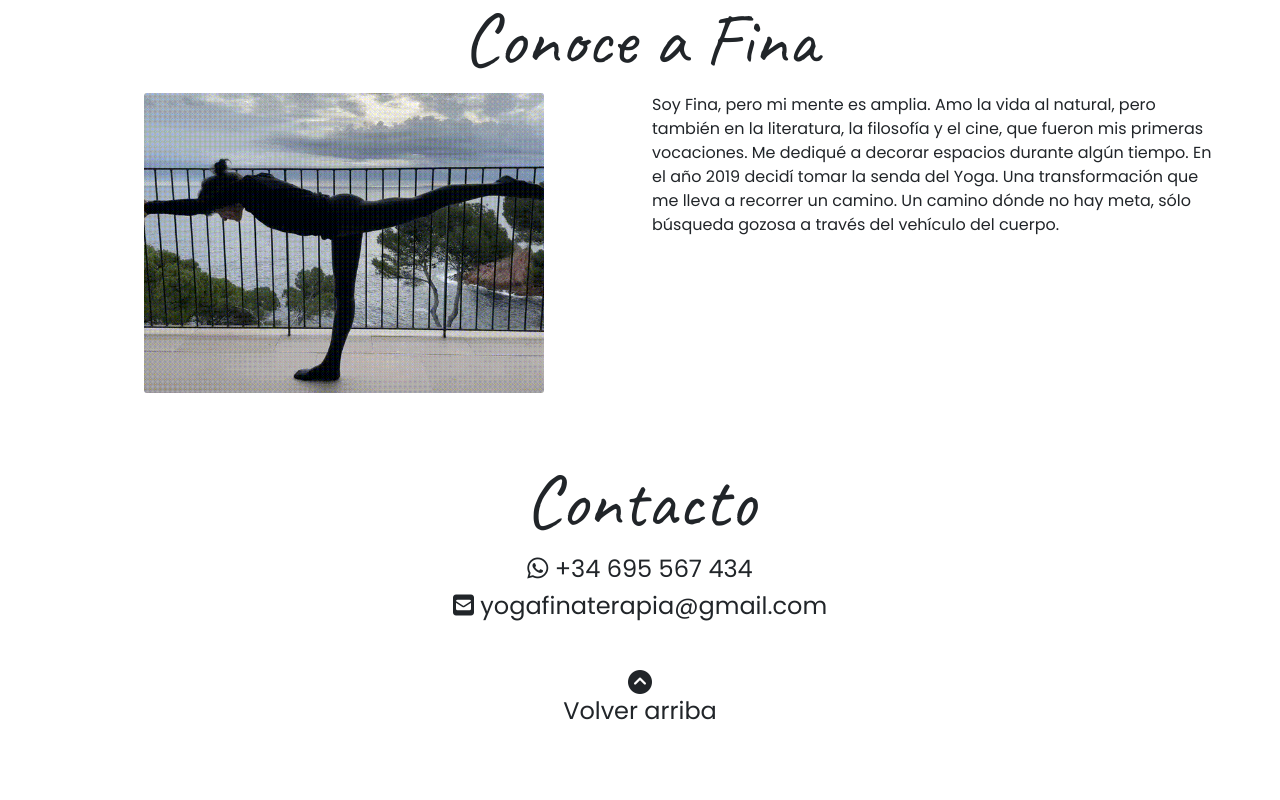
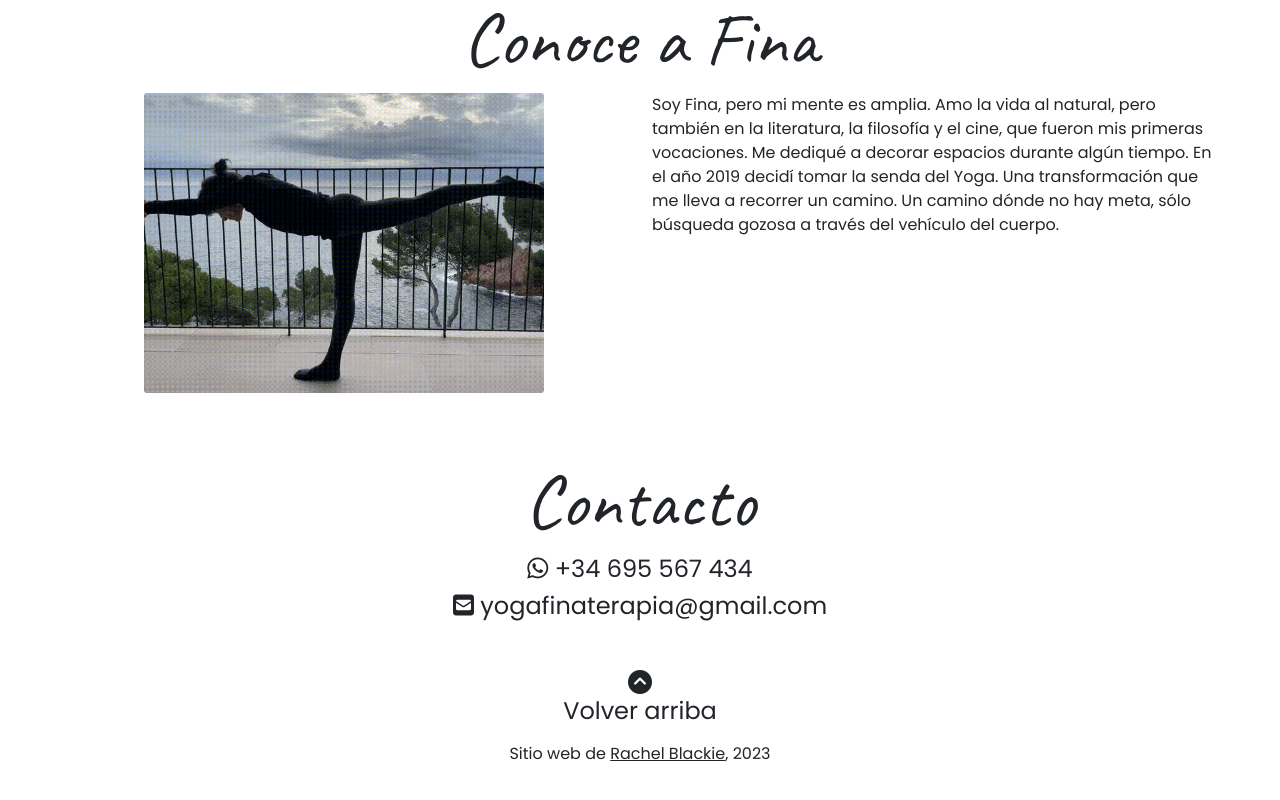
Before and after one commit to rachelblackie/respiro-yoga, a React (Create React App) app: page / in a window 1280 px wide. Shown: the part 2155-2955 px from the top of the page. Before the commit the page ends 2929 px from the top, so only its background shows below. Built offline with nearby package versions, Linux system fonts and the light colour scheme.

Commit message:
added author footer

```diff
--- a/src/Contacto.css
+++ b/src/Contacto.css
@@ -9,7 +9,9 @@
   color: var(--charcoal);
   text-decoration: none;
 }
-
+.rachelSite a {
+  color: var(--charcoal);
+}
 @media (max-width: 450px) {
   .contact-links {
     font-size: 16px;
--- a/src/Contacto.js
+++ b/src/Contacto.js
@@ -6,10 +6,12 @@ function Contacto(props) {
     Castellano: {
       title: "Contacto",
       toTop: "Volver arriba",
+      author: "Sitio web de",
     },
     English: {
       title: "Contact",
       toTop: "Back to top",
+      author: "Website by",
     },
   };
   props.language === "English"
@@ -46,6 +48,17 @@ function Contacto(props) {
           <p>{content.toTop}</p>
         </a>
       </h4>
+      <p className="rachelSite">
+        {content.author}{" "}
+        <a
+          href="http://www.rblackie.com"
+          target="_blank"
+          rel="noopener noreferrer"
+        >
+          Rachel Blackie
+        </a>
+        , 2023
+      </p>
     </div>
   );
 }
```
